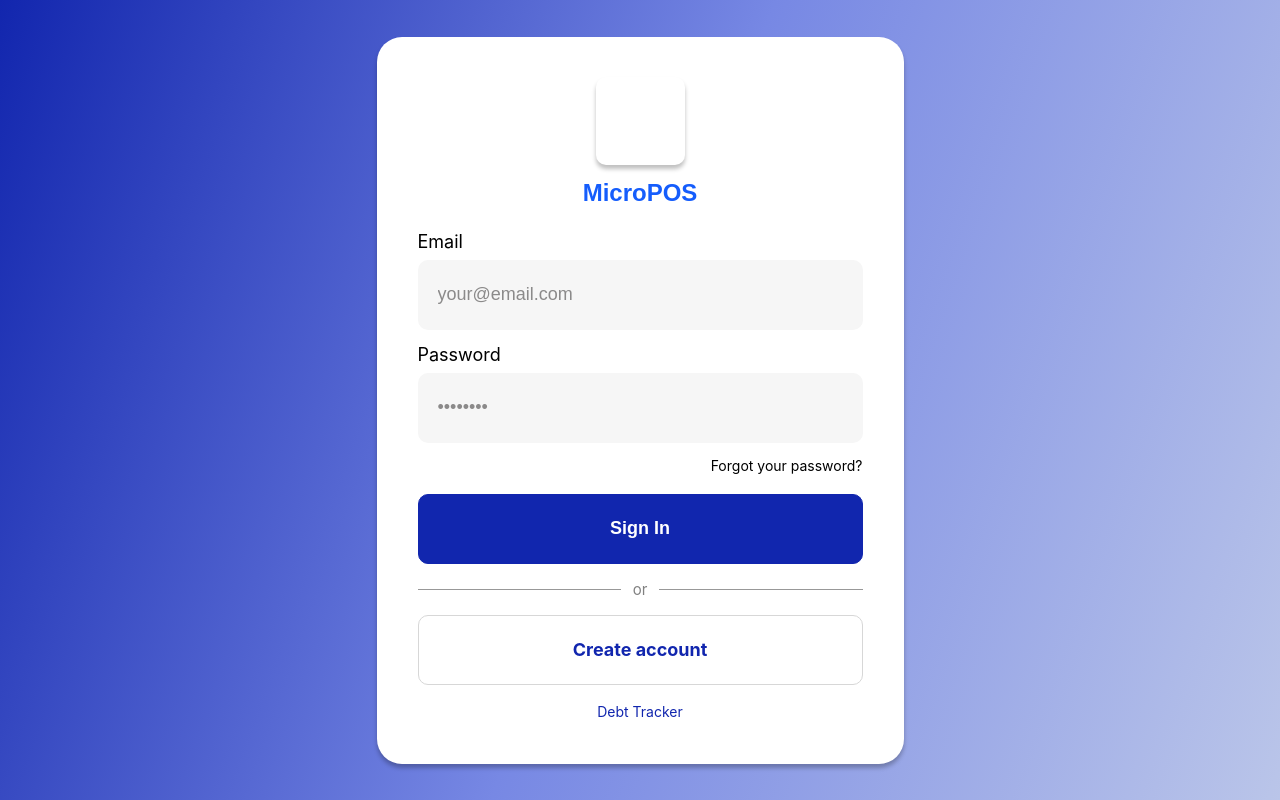
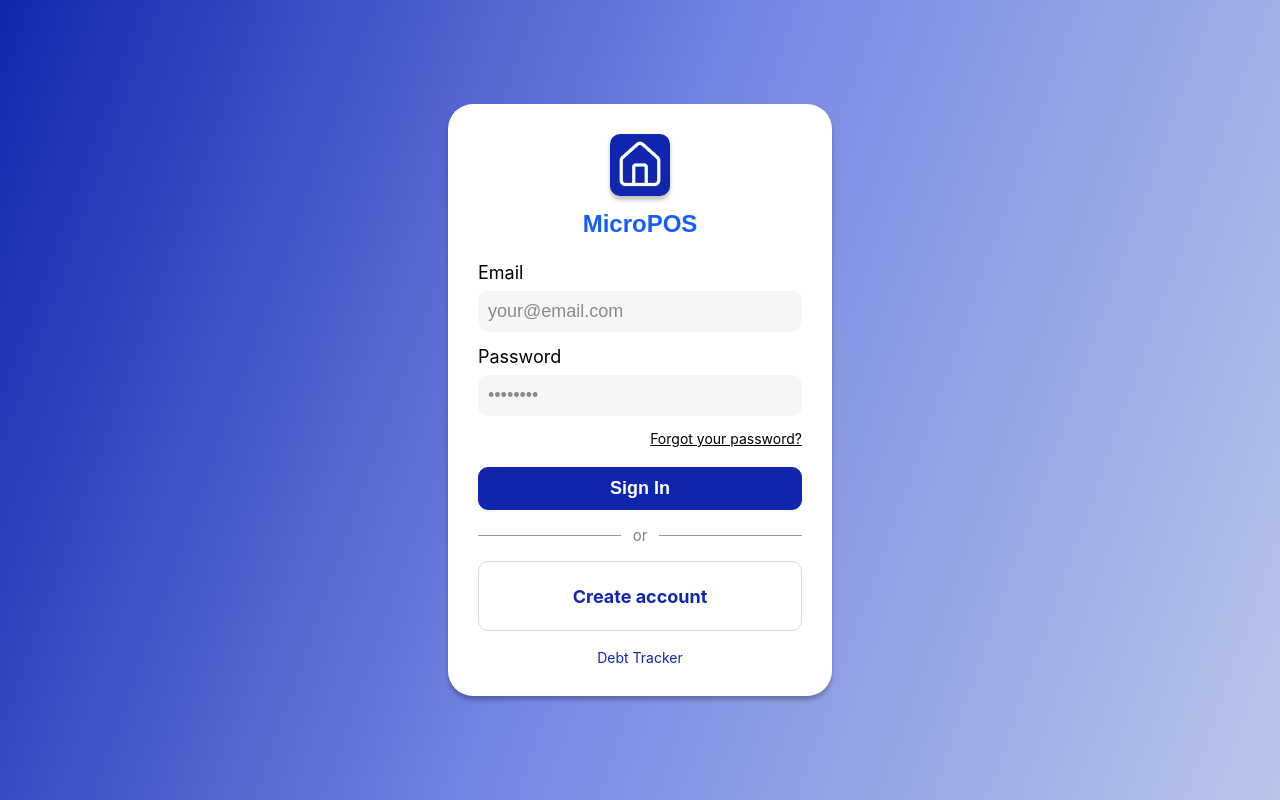
Before and after one commit to jeremiahmaxwellang/ITISDEV-MicroPOS, a PHP site: template views/login.html in a window 1280 px wide. Run offline with PHP 8.4, Linux system fonts and the light colour scheme; the template is opened without the code that fills it, so the values that code supplies are empty.

Commit message:
[FRONTEND] fixed the login page style

```diff
--- a/public/css/login.css
+++ b/public/css/login.css
@@ -21,8 +21,9 @@ body {
 .login-card {
   background: #ffffff;
   border-radius: 25px;
-  width: 527px;
-  padding: 40px 41px 44px;
+  width: 30%;
+  height: auto;
+  padding: 30px;
   box-shadow: 0px 4px 4px 0px rgba(0, 0, 0, 0.25);
   display: flex;
   flex-direction: column;
@@ -30,12 +31,12 @@ body {
 }
 
 .login-logo {
-  width: 89px;
-  height: 88px;
+  padding: 5px;
   border-radius: 10px;
   box-shadow: 0px 4px 4px 0px rgba(0, 0, 0, 0.25);
   object-fit: cover;
   margin-bottom: 14px;
+  background: #1126ae;
 }
 
 .login-title {
@@ -67,14 +68,13 @@ body {
 }
 
 .input-field {
-  width: 100%;
-  height: 70px;
+  width: 100%;;
   background: #f6f6f6;
   border: none;
   border-radius: 10px;
   font-size: 18px;
   color: #333333;
-  padding: 0 20px;
+  padding: 10px;
   outline: none;
   transition: box-shadow 0.2s;
 }
@@ -92,17 +92,17 @@ body {
   font-size: 14px;
   font-weight: 400;
   text-align: right;
-  text-decoration: none;
+  text-decoration: underline;
   margin-bottom: 20px;
 }
 
 .forgot-link:hover {
-  text-decoration: underline;
+  font-weight: bold;
 }
 
 .btn-signin {
-  width: 100%;
-  height: 70px;
+  padding-top: 10px;
+  padding-bottom: 10px;
   background: #1126ae;
   border: 1px solid #1126ae;
   border-radius: 10px;
```
